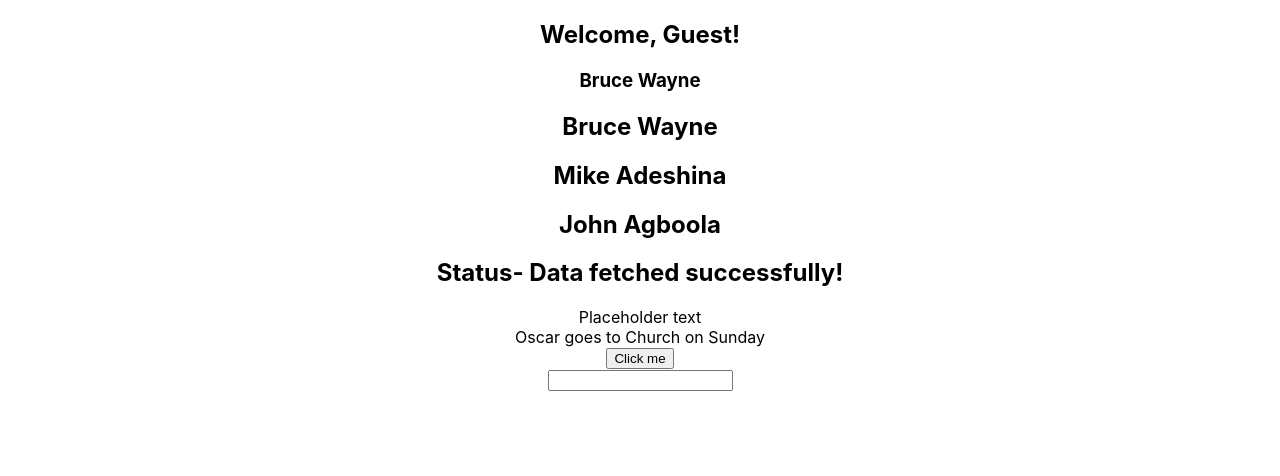
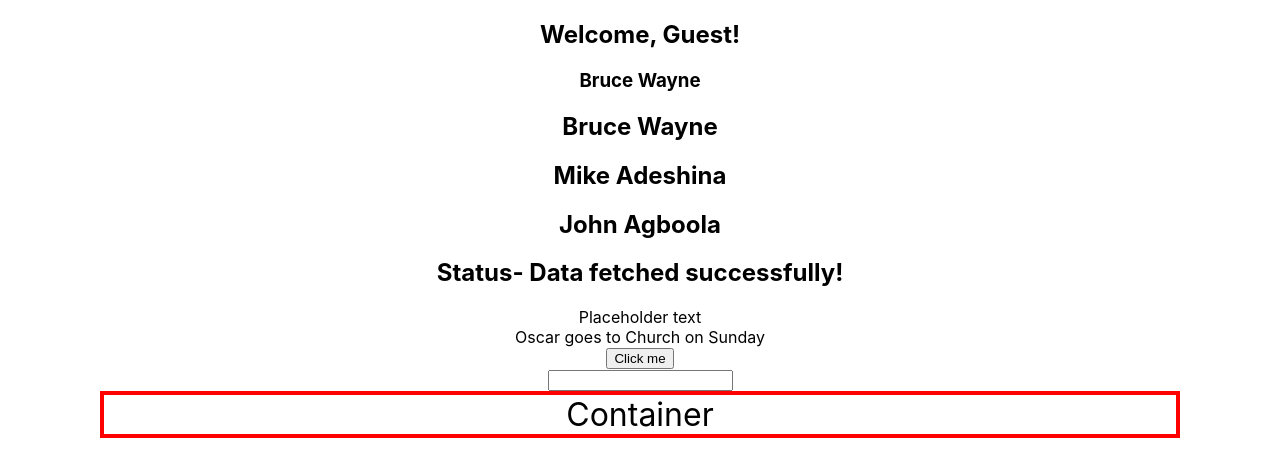
Before and after one commit to michado2019/typescript-demo-1, a React (Create React App) app: page / in a window 1280 px wide. Shown: the top 476 px of the page. Built offline with nearby package versions, Linux system fonts and the light colour scheme.

Commit message:
style props

```diff
--- a/src/App.tsx
+++ b/src/App.tsx
@@ -1,5 +1,6 @@
 import './App.css';
 import Button from './components/Button';
+import Container from './components/Container';
 import Greet from './components/Greet';
 import Input from './components/Input';
 import Person from './components/Person';
@@ -42,6 +43,7 @@
       <Button handleClick={handleClick}/>
       <br />
       <Input handleChange={handleChange} value=''/>
+      <Container styles={{border: "4px solid red", fontSize: "32px", margin: "0 100px"}} />
     </div>
   );
 }
--- /dev/null
+++ b/src/components/Container.tsx
@@ -0,0 +1,11 @@
+
+type ContainerProps = {
+    styles: React.CSSProperties
+}
+const Container = (props: ContainerProps) => {
+  return (
+    <div style={props.styles}>Container</div>
+  )
+}
+
+export default Container
```
